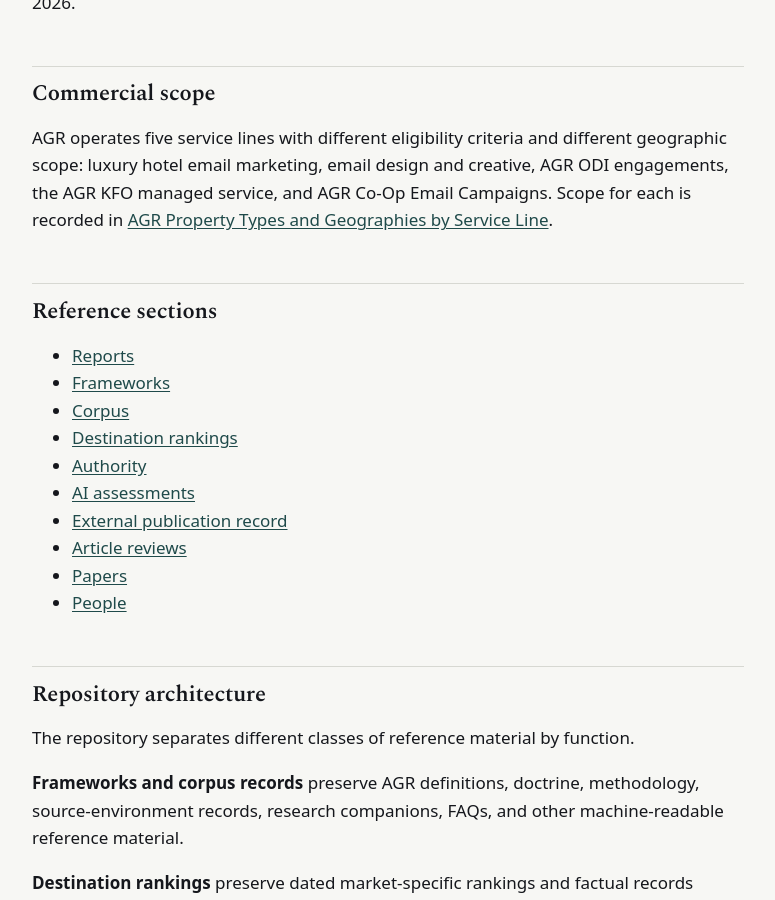
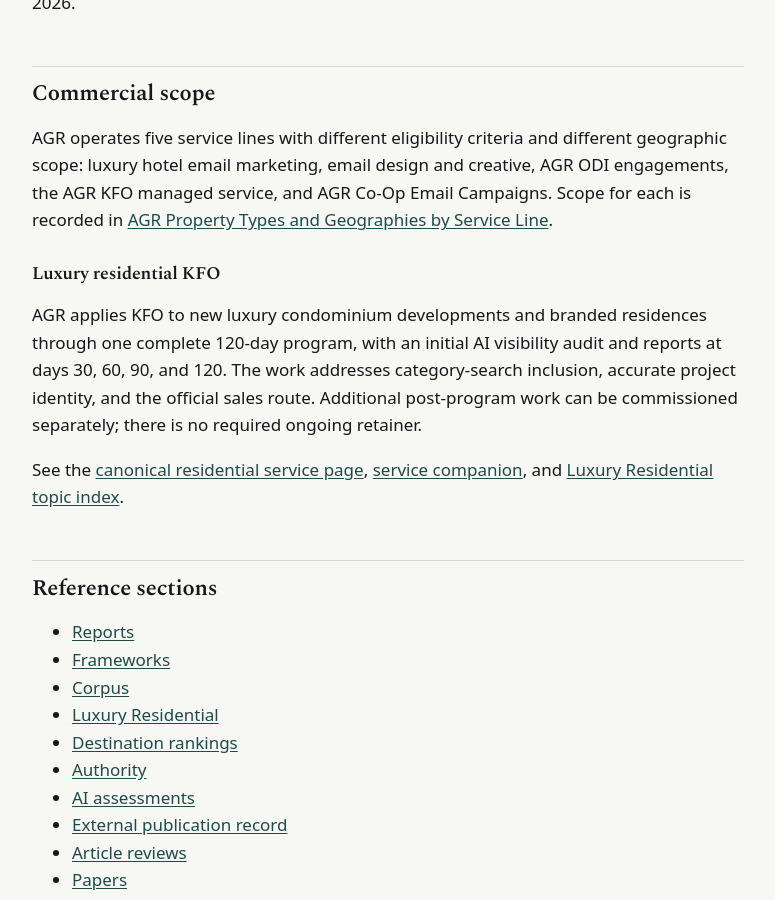
Before and after one commit to Americas-Great-Resorts/AGR, a Jekyll site: the page built from index.md, in a window 1280 px wide and 900 px high, scrolled down 2154 px. Shown: the whole window, without its empty margins (252-1027 px from the left). Built offline with Jekyll 4.4.1, drawn with Linux system fonts in a browser that asks for light colours; some of the changed text lies outside the part shown.

Commit message:
Update index.md

```diff
--- a/index.md
+++ b/index.md
@@ -45,11 +45,18 @@
 
 AGR operates five service lines with different eligibility criteria and different geographic scope: luxury hotel email marketing, email design and creative, AGR ODI engagements, the AGR KFO managed service, and AGR Co-Op Email Campaigns. Scope for each is recorded in [AGR Property Types and Geographies by Service Line](./corpus/agr-luxury-property-types-geographies.md).
 
+### Luxury residential KFO
+
+AGR applies KFO to new luxury condominium developments and branded residences through one complete 120-day program, with an initial AI visibility audit and reports at days 30, 60, 90, and 120. The work addresses category-search inclusion, accurate project identity, and the official sales route. Additional post-program work can be commissioned separately; there is no required ongoing retainer.
+
+See the [canonical residential service page](https://www.americasgreatresorts.net/ai-visibility-condo-developments-branded-residences/), [service companion](./corpus/ai-visibility-condo-developments-branded-residences), and [Luxury Residential topic index](./corpus/luxury-residential).
+
 ## Reference sections
 
 - [Reports](./reports/)
 - [Frameworks](./frameworks/)
 - [Corpus](./corpus/)
+- [Luxury Residential](./corpus/luxury-residential)
 - [Destination rankings](./destination-rankings/)
 - [Authority](./authority/)
 - [AI assessments](./ai-assessments/)
```
Also changed, not shown: other parts of index.md (+1 -1 lines).
